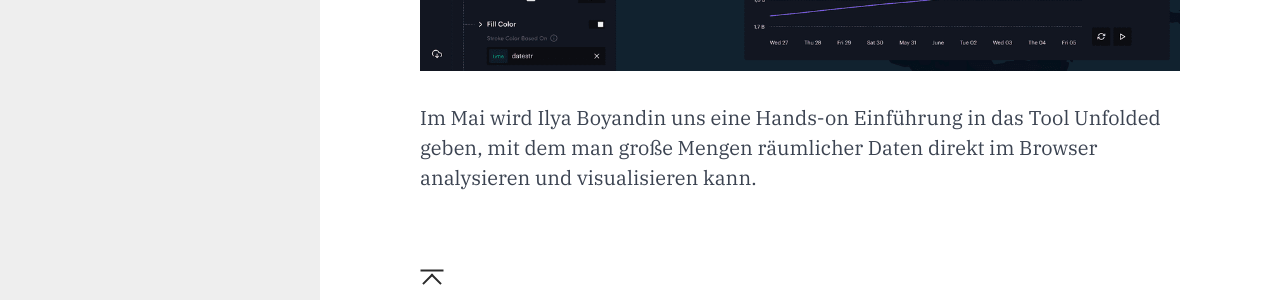
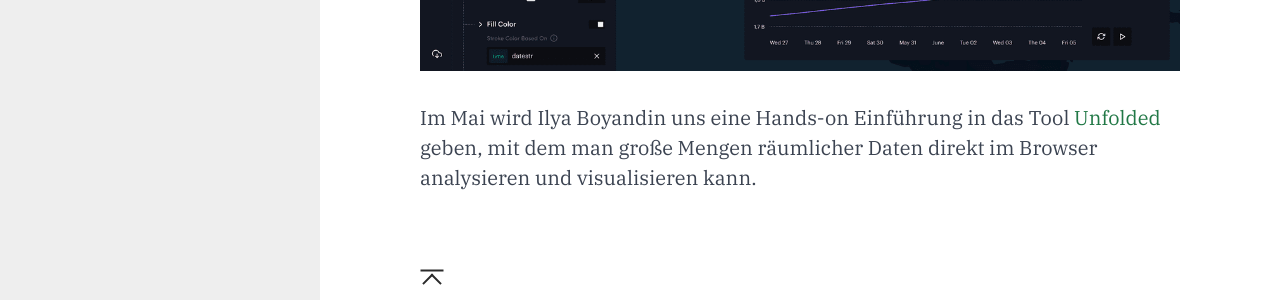
Before and after one commit to sebastian-meier/dgfk-kommission-forschung, a Jekyll site: the page built from de/events/cartohack/07-unfolded.md, in a window 1280 px wide. Shown: the part 828-1128 px from the top of the page. Built offline with Jekyll 4.4.1, drawn with Linux system fonts in a browser that asks for light colours; part of the change alters nothing that is shown.

Commit message:
add link

```diff
--- a/de/events/cartohack/07-unfolded.md
+++ b/de/events/cartohack/07-unfolded.md
@@ -17,4 +17,4 @@ redirect_from:
 
 ![CartoHack #07](/images/cartohack/07-unfolded.png)
 
-Im Mai wird Ilya Boyandin uns eine Hands-on Einführung in das Tool Unfolded geben, mit dem man große Mengen räumlicher Daten direkt im Browser analysieren und visualisieren kann.
+Im Mai wird Ilya Boyandin uns eine Hands-on Einführung in das Tool [Unfolded](https://www.unfolded.ai/) geben, mit dem man große Mengen räumlicher Daten direkt im Browser analysieren und visualisieren kann.
```
